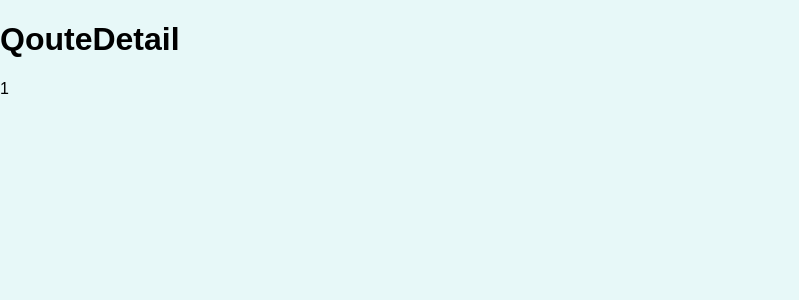
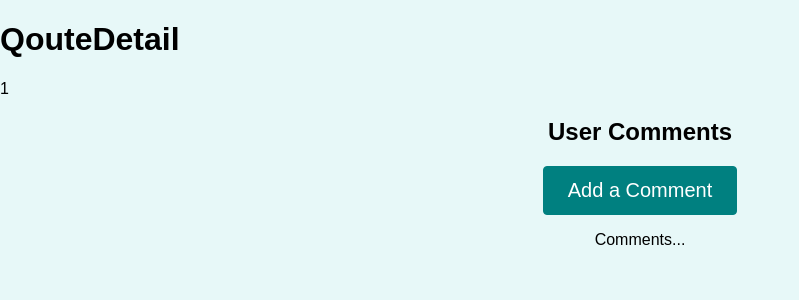
Before and after one commit to MohammmedDawood/course-great-qoutes-app, a React (Create React App) app: page /qoutes/1/comments in a window 1280 px wide. Shown: the top 300 px of the page, without its empty margins (0-799 px from the left). Built offline with nearby package versions, Linux system fonts and the light colour scheme.

Commit message:
use nested routes to render comments

```diff
--- a/src/pages/QouteDetail.js
+++ b/src/pages/QouteDetail.js
@@ -1,5 +1,6 @@
 import React from "react";
-import { useParams } from "react-router-dom";
+import { Route, useParams } from "react-router-dom";
+import Comments from "../components/comments/Comments";
 
 function QouteDetail() {
   const params = useParams();
@@ -7,6 +8,9 @@
     <>
       <h1>QouteDetail</h1>
       <p>{params.qouteId}</p>
+      <Route path="/qoutes/:qouteId/comments">
+        <Comments />
+      </Route>
     </>
   );
 }
```
